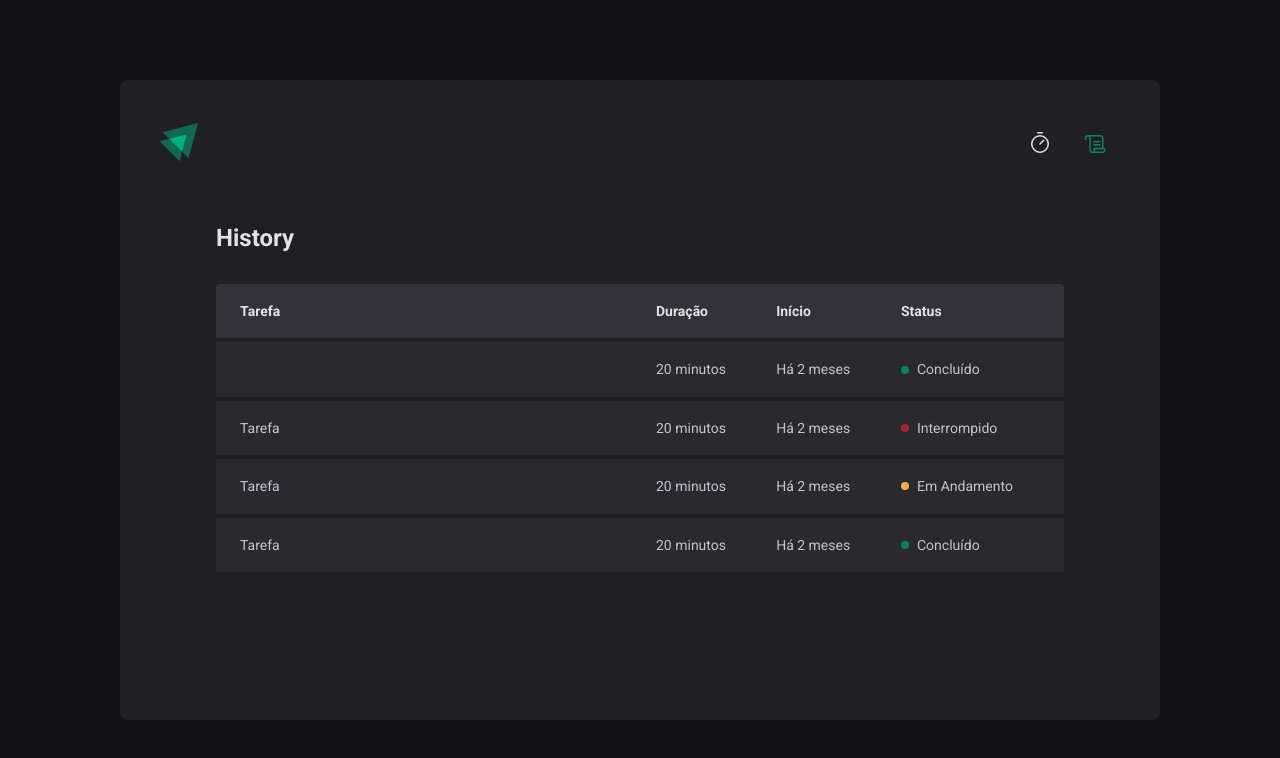
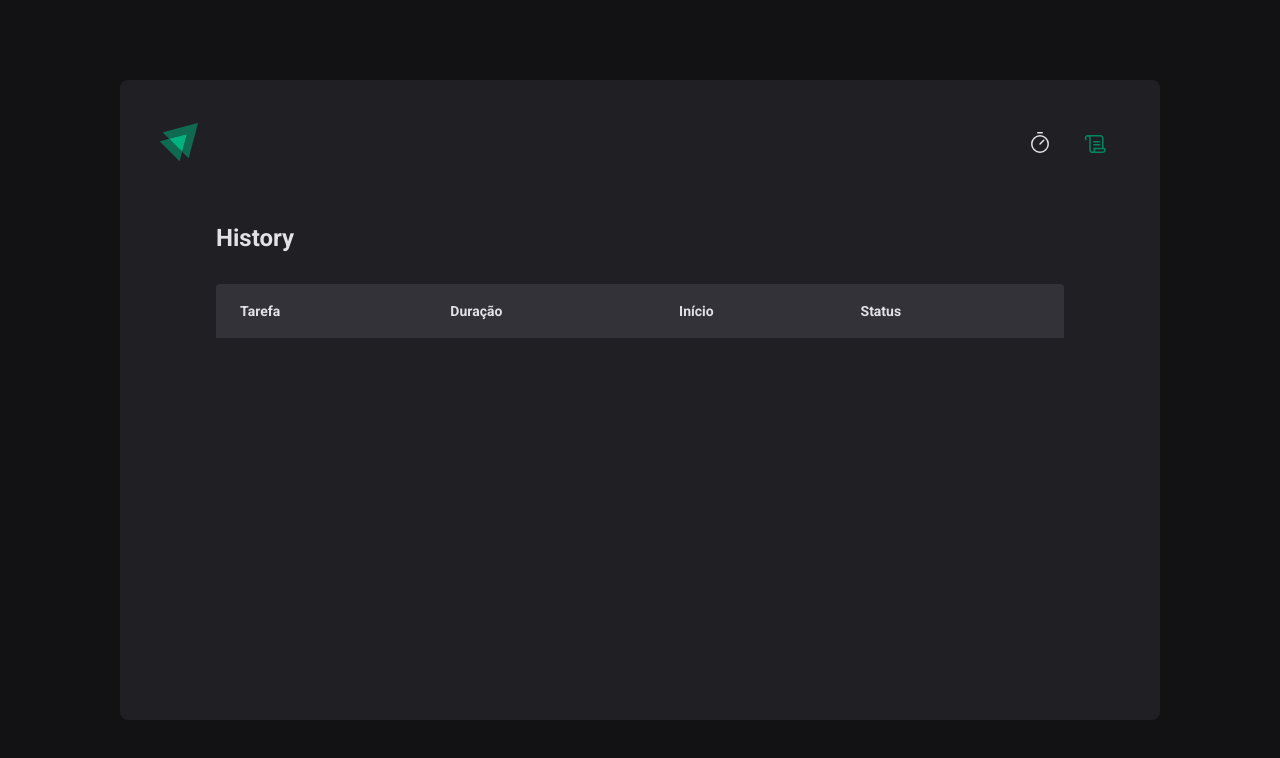
Before and after one commit to kleberlimaGit/timer-ignite, a React (Vite) app in the folder timer/: page /history in a window 1280 px wide. Shown: the top 758 px of the page. Built offline with nearby package versions, Linux system fonts and the light colour scheme.

Commit message:
formatando datas e fix bug das tasks

```diff
--- a/timer/src/contexts/CycleContext.tsx
+++ b/timer/src/contexts/CycleContext.tsx
@@ -1,5 +1,4 @@
-import { differenceInSeconds } from "date-fns";
-import { createContext, ReactNode, useState } from "react";
+import { createContext, ReactNode, useState, useReducer } from "react";
 
 interface Cycle {
   id: string;
@@ -11,12 +10,12 @@ interface Cycle {
 }
 
 interface CyclesContextData {
-  cycles: Cycle[]
+  cycles: Cycle[];
   activeCycle: Cycle | undefined;
   activeCycleId: String | null;
-  markCycleAsFinishedDate: (activeCycle: Cycle) => void;
+  markCycleAsFinishedDate: () => void;
   amountSecondsPassed: number;
-  setAmountSecond: () => void;
+  setAmountSecond: (diff:number) => void;
   CreateNewCycle: (data: CreateCycleData) => void;
   InterrupteCycle: () => void;
 }
@@ -41,17 +40,22 @@ export function CyclesContextProvider({
 
   const activeCycle = cycles.find((cycle) => cycle.id === activeCycleId);
 
-  function markCycleAsFinishedDate(activeCycle: Cycle) {
-    setCycles((state) => [...state, activeCycle]);
-    setActiveCycleId(null);
+  function markCycleAsFinishedDate() {
+    setCycles((state) =>
+      state.map((cycle) => {
+        if (cycle.id === activeCycleId) {
+            setActiveCycleId(null)
+          return { ...cycle, finishedDate: new Date() };
+        } else {
+          return cycle;
+        }
+      })
+    );
   }
 
-  function setAmountSecond() {
-    if (activeCycle) {
-      setAmountSecondPassed(
-        differenceInSeconds(new Date(), activeCycle.startDate)
-      );
-    }
+  function setAmountSecond(diff: number) {
+      setAmountSecondPassed(diff);
+
   }
 
   function CreateNewCycle(data: CreateCycleData) {
@@ -65,12 +69,11 @@ export function CyclesContextProvider({
     setCycles((state) => [...state, newCycle]);
     setActiveCycleId(newCycle.id);
     setAmountSecondPassed(0);
-    // reset();
   }
 
   function InterrupteCycle() {
-    setCycles(
-      cycles.map((cycle) => {
+    setCycles((state) =>
+      state.map((cycle) => {
         if (activeCycleId === cycle.id) {
           return { ...cycle, interruptedDate: new Date() };
         } else {
@@ -93,7 +96,7 @@ export function CyclesContextProvider({
         setAmountSecond,
         CreateNewCycle,
         InterrupteCycle,
-        cycles
+        cycles,
       }}
     >
       {children}
--- a/timer/src/pages/History/index.tsx
+++ b/timer/src/pages/History/index.tsx
@@ -1,9 +1,14 @@
 import { useContext } from "react";
 import { CyclesContext } from "../../contexts/CycleContext";
+import { formatDistanceToNow } from "date-fns";
+import ptBR from "date-fns/esm/locale/pt-BR";
+
 import { HistoryContainer, HistoryList, Status } from "./styles";
+
 
 export function History() {
   const { cycles } = useContext(CyclesContext);
+
   return (
     <HistoryContainer>
       <h1>History</h1>
@@ -20,38 +25,26 @@ export function History() {
           </thead>
 
           <tbody>
-            <tr>
-              <td></td>
-              <td>20 minutos</td>
-              <td>Há 2 meses</td>
-              <td>
-                <Status statusColor="green">Concluído</Status>
-              </td>
-            </tr>
-            <tr>
-              <td>Tarefa</td>
-              <td>20 minutos</td>
-              <td>Há 2 meses</td>
-              <td>
-                <Status statusColor="red">Interrompido</Status>
-              </td>
-            </tr>
-            <tr>
-              <td>Tarefa</td>
-              <td>20 minutos</td>
-              <td>Há 2 meses</td>
-              <td>
-                <Status statusColor="yellow">Em Andamento</Status>
-              </td>
-            </tr>
-            <tr>
-              <td>Tarefa</td>
-              <td>20 minutos</td>
-              <td>Há 2 meses</td>
-              <td>
-                <Status statusColor="green">Concluído</Status>
-              </td>
-            </tr>
+            {cycles.map((cycle) => {
+              return (
+                <tr key={cycle.id}>
+                  <td>{cycle.task}</td>
+                  <td>{cycle.minutesAmount} minutos</td>
+                  <td>{formatDistanceToNow(cycle.startDate, {addSuffix: true, locale:ptBR})}</td>
+                  <td>
+                    {cycle.finishedDate && (
+                      <Status statusColor="green">Concluído</Status>
+                    )}
+                    {cycle.interruptedDate && (
+                      <Status statusColor="red">Interrompido</Status>
+                    )}
+                    {!cycle.finishedDate && !cycle.interruptedDate && (
+                      <Status statusColor="yellow">Em andamento</Status>
+                    )}
+                  </td>
+                </tr>
+              );
+            })}
           </tbody>
         </table>
       </HistoryList>
--- a/timer/src/pages/Home/components/CountDown/index.tsx
+++ b/timer/src/pages/Home/components/CountDown/index.tsx
@@ -24,14 +24,18 @@ export function CountDown() {
     let interval: number;
     if (activeCycle) {
       interval = setInterval(() => {
-        setAmountSecond();
+        const secondsDifference = differenceInSeconds(
+          new Date(),
+          activeCycle.startDate
+        );
+
+        if (secondsDifference >= totalSeconds) {
+          markCycleAsFinishedDate();
+        }else{
+          setAmountSecond(secondsDifference);
+        }
+
       }, 1000);
-
-      setTimeout(() => {
-        activeCycle.finishedDate = new Date();
-        markCycleAsFinishedDate(activeCycle);
-        clearInterval(interval);
-      }, totalSeconds * 1010);
     }
     return () => {
       clearInterval(interval);
--- a/timer/src/pages/Home/components/NewCycleForm/index.tsx
+++ b/timer/src/pages/Home/components/NewCycleForm/index.tsx
@@ -26,7 +26,7 @@ export function NewCycleForm() {
         id="minutesAmount"
         placeholder="00"
         step={5}
-        min={5}
+        min={1}
         max={60}
         disabled={!!activeCycle}
         required
--- a/timer/src/pages/Home/index.tsx
+++ b/timer/src/pages/Home/index.tsx
@@ -26,7 +26,7 @@ export function Home() {
     task: zod.string().min(1, "Informe a tarefa"),
     minutesAmount: zod
       .number()
-      .min(5, "Valor mínimo deve ser 5 minutos")
+      .min(1, "Valor mínimo deve ser 5 minutos")
       .max(60, "Valor máximo deve ser 60 minutos"),
   });
 
@@ -42,6 +42,10 @@ export function Home() {
   const { handleSubmit, watch, formState, reset } = newCycleForm;
   // console.log(formState.errors); // como captura as validaçoes de erro usando o react use form
 
+  function handleCreateNewCycle(data: NewCycleFormData){
+    CreateNewCycle(data)
+    reset();
+  }
 
 
   const task = watch("task");
@@ -49,7 +53,7 @@ export function Home() {
 
   return (
     <HomeContainer>
-      <form onSubmit={handleSubmit(CreateNewCycle)}>
+      <form onSubmit={handleSubmit(handleCreateNewCycle)}>
         <FormProvider {...newCycleForm}>
           <NewCycleForm />
         </FormProvider>
```
